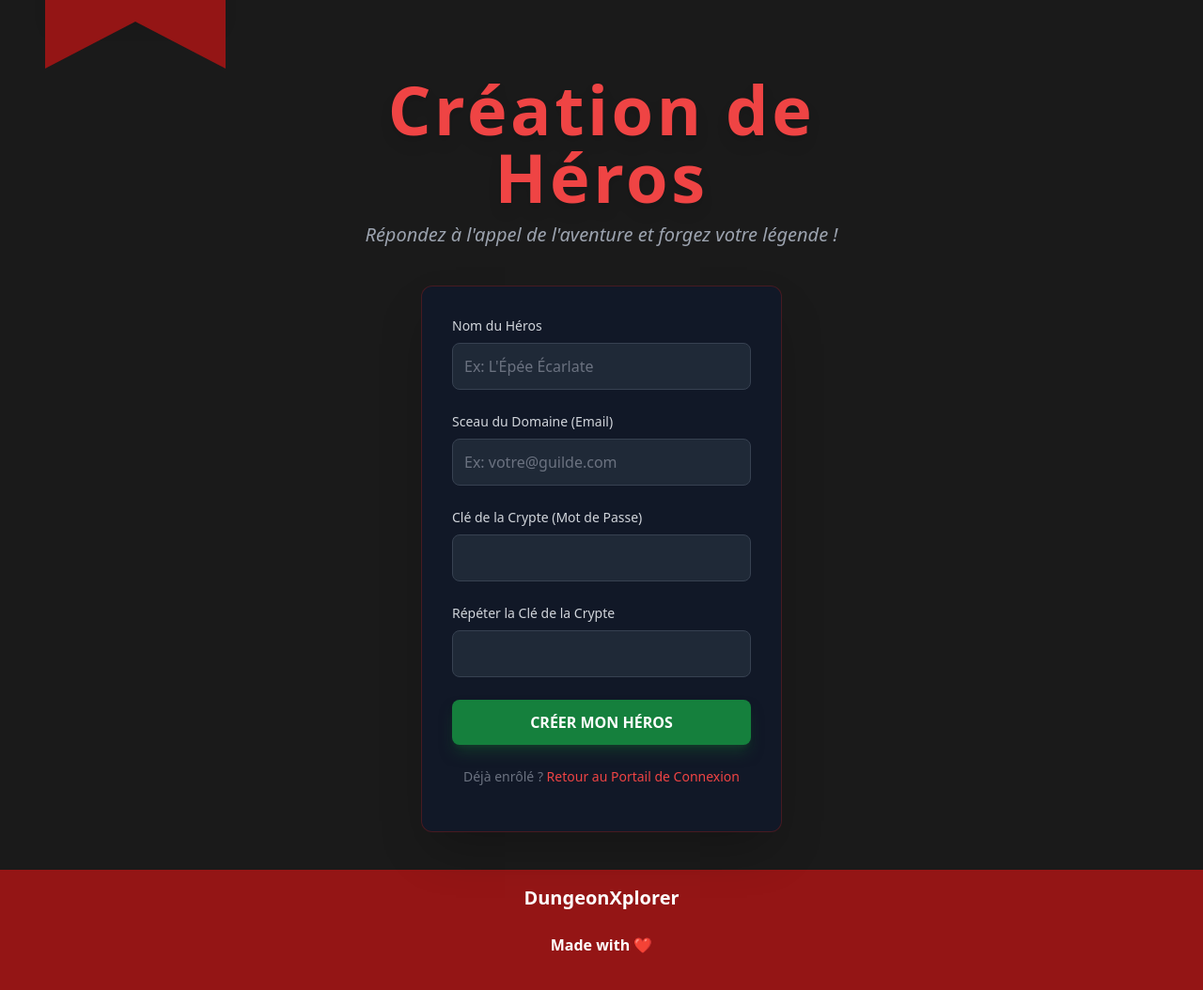
After one commit to Haxyos/DungeonXPlorer, a PHP site: page /php/connection/register.php in a window 1280 px wide. The commit adds this page. Shown: the whole page at 94% size. Run offline with PHP 8.4, Linux system fonts and the light colour scheme; some libraries are stand-ins or nearby versions.

Commit message:
Connextion et création de compte fonctionnel

```diff
--- a/php/components/footer.php
+++ b/php/components/footer.php
@@ -1,9 +1,6 @@
-
-
-
-
 </body>
-<footer>
-
+<footer class="bg-[#941515] w-full h-32 mt-auto">
+    <h2 class="text-white text-center font-bold text-xl pt-4">DungeonXplorer</h2>
+    <h4 class="text-white text-center font-bold pt-6">Made with ❤️</h4>
 </footer>
 </html>
--- a/php/components/header.php
+++ b/php/components/header.php
@@ -6,7 +6,6 @@ session_start();
     <title>DungeonXplorer</title>
     <script src="https://cdn.tailwindcss.com"></script>
     <style>
-        /* Triangle rectangle gauche */
         .triangle-left {
             width: 0;
             height: 0;
@@ -14,7 +13,6 @@ session_start();
             border-left: 96px solid #941515;
         }
 
-        /* Triangle rectangle droit */
         .triangle-right {
             width: 0;
             height: 0;
@@ -23,7 +21,7 @@ session_start();
         }
     </style>
 </header>
-<body class="bg-[#1A1A1A] min-h-screen">
+<body class="bg-[#1A1A1A] min-h-screen flex flex-col">
     <nav class="fixed top-0 left-12">
         <div class="group relative -translate-y-[50%] hover:translate-y-0 transition-all duration-700 ease-in-out cursor-pointer">
 
@@ -32,8 +30,8 @@ session_start();
                 <div class="min-h-16 group-hover:min-h-0 transition-all duration-700 ease-in-out overflow-hidden">
                     <?php
                     $menuItems = [
-                        ['name' => 'Accueil', 'url' => '#accueil'],
-                        ['name' => 'Profil', 'url' => '#profil'],
+                        ['name' => 'Accueil', 'url' => '#'],
+                        ['name' => 'Profil', 'url' => '#'],
                     ];
 
                     foreach ($menuItems as $item): ?>
--- /dev/null
+++ b/php/connection/register.php
@@ -0,0 +1,87 @@
+<?php
+include_once("../components/header.php");
+
+$message = $_GET['message'] ?? '';
+
+if (isset($_SESSION['user_id'])) {
+    header('Location: /index.php');
+    exit;
+}
+?>
+
+
+<div class="flex flex-col items-center justify-center min-h-screen pt-20 pb-10">
+
+    <div class="text-white text-center mb-10 max-w-xl">
+        <h1 class="text-6xl md:text-7xl font-extrabold mb-3 text-red-500 tracking-wider drop-shadow-lg">
+            Création de Héros
+        </h1>
+        <p class="text-xl text-gray-400 font-light italic">
+            Répondez à l'appel de l'aventure et forgez votre légende !
+        </p>
+    </div>
+
+    <div class="w-full max-w-sm bg-gray-900 p-8 rounded-xl shadow-2xl border border-red-900/50 transform transition-all hover:shadow-red-900/70">
+
+        <?php if ($message): ?>
+            <div class="mb-5 p-3 text-center bg-red-900/30 border border-red-700 text-red-300 rounded font-medium">
+                <?= htmlspecialchars($message) ?>
+            </div>
+        <?php endif; ?>
+
+        <form action="./registerAPI.php" method="POST" class="space-y-6">
+
+            <div>
+                <label for="username" class="block mb-2 text-sm font-medium text-gray-300">
+                    Nom du Héros
+                </label>
+                <input id="username" type="text" name="username" required
+                    class="w-full p-3 rounded-lg bg-gray-800 text-white border border-gray-700 focus:outline-none focus:ring-2 focus:ring-red-600 focus:border-red-600 transition duration-300 placeholder-gray-500"
+                    placeholder="Ex: L'Épée Écarlate">
+            </div>
+
+            <div>
+                <label for="email" class="block mb-2 text-sm font-medium text-gray-300">
+                    Sceau du Domaine (Email)
+                </label>
+                <input id="email" type="email" name="email" required
+                    class="w-full p-3 rounded-lg bg-gray-800 text-white border border-gray-700 focus:outline-none focus:ring-2 focus:ring-red-600 focus:border-red-600 transition duration-300 placeholder-gray-500"
+                    placeholder="Ex: votre@guilde.com">
+            </div>
+
+            <div>
+                <label for="password" class="block mb-2 text-sm font-medium text-gray-300">
+                    Clé de la Crypte (Mot de Passe)
+                </label>
+                <input id="password" type="password" name="password" required
+                    class="w-full p-3 rounded-lg bg-gray-800 text-white border border-gray-700 focus:outline-none focus:ring-2 focus:ring-red-600 focus:border-red-600 transition duration-300 placeholder-gray-500">
+            </div>
+
+            <div>
+                <label for="confirm_password" class="block mb-2 text-sm font-medium text-gray-300">
+                    Répéter la Clé de la Crypte
+                </label>
+                <input id="confirm_password" type="password" name="confirm_password" required
+                    class="w-full p-3 rounded-lg bg-gray-800 text-white border border-gray-700 focus:outline-none focus:ring-2 focus:ring-red-600 focus:border-red-600 transition duration-300 placeholder-gray-500">
+            </div>
+
+            <button type="submit"
+                class="w-full py-3 mt-6 rounded-lg font-bold text-white bg-green-700 hover:bg-green-600 transition duration-300 ease-in-out shadow-lg shadow-green-900/50 hover:shadow-xl hover:shadow-green-800/70 transform hover:scale-[1.01] uppercase">
+                Créer mon héros
+            </button>
+
+            <p class="text-center text-sm text-gray-500 mt-4">
+                Déjà enrôlé ?
+                <a href="./login.php" class="text-red-500 hover:text-red-400 font-medium hover:underline transition duration-300">
+                    Retour au Portail de Connexion
+                </a>
+            </p>
+        </form>
+    </div>
+
+</div>
+
+
+<?php
+include_once("../components/footer.php");
+?>
```
Also changed, not shown: index.php (added, +14 -0 lines), php/connection/login.php (+41 -21 lines), php/connection/loginAPI.php (added, +41 -0 lines), php/connection/logout.php (+1 -6 lines), php/connection/registerAPI.php (added, +68 -0 lines).
